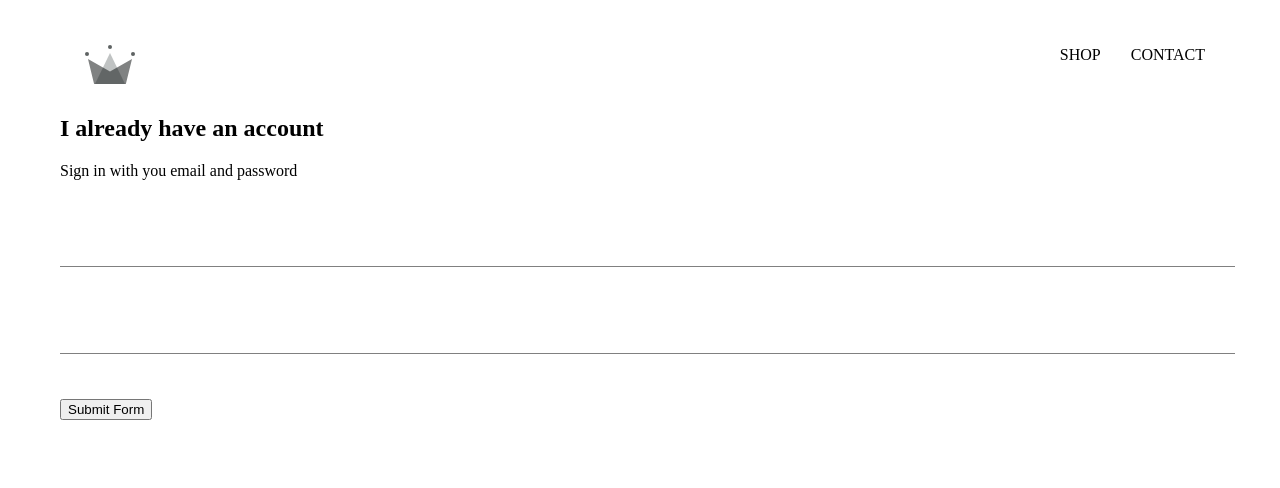
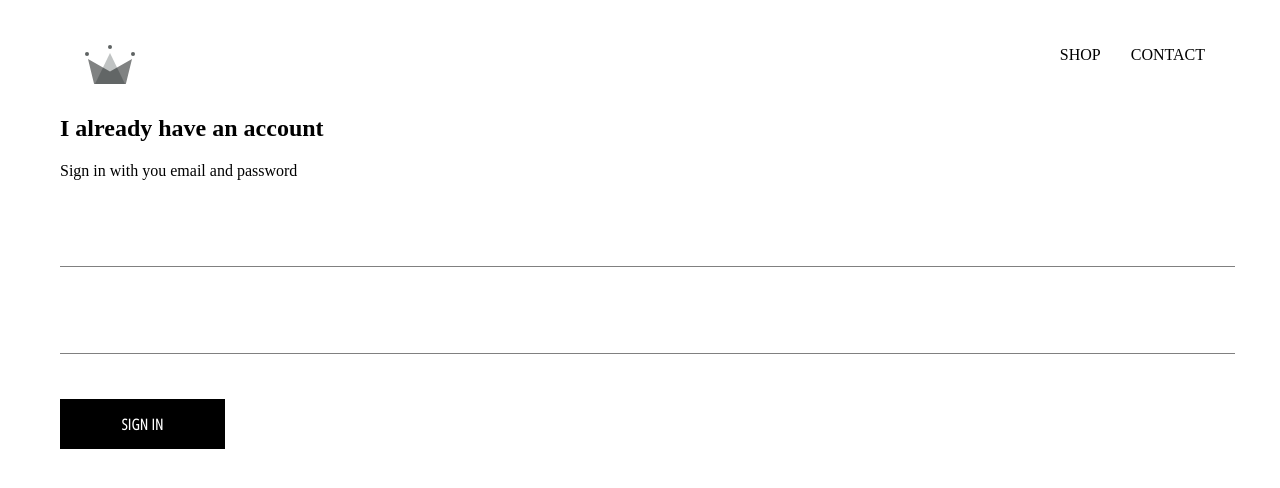
Before and after one commit to trave84/Digital-Commerce, a React (Create React App) app: page /register in a window 1280 px wide. Shown: the top 488 px of the page. Built offline with nearby package versions, Linux system fonts and the light colour scheme.

Commit message:
CustomButton component addede to SignIn with styling

```diff
--- /dev/null
+++ b/src/components/customButton/CustomButton.jsx
@@ -0,0 +1,10 @@
+import React from "react";
+import "./CustomButton.scss";
+
+const CustomButton = ({ children, ...otherProps }) => (
+  <button className="custom-button" {...otherProps}>
+    {children}
+  </button>
+);
+
+export default CustomButton;
--- /dev/null
+++ b/src/components/customButton/CustomButton.scss
@@ -0,0 +1,22 @@
+.custom-button {
+  min-width: 165px;
+  width: auto;
+  height: 50px;
+  letter-spacing: 0.5px;
+  line-height: 50px;
+  padding: 0 35px 0 35px;
+  font-size: 15px;
+  background-color: black;
+  color: white;
+  text-transform: uppercase;
+  font-family: "Open Sans Condensed";
+  font-weight: bolder;
+  border: none;
+  cursor: pointer;
+
+  &:hover {
+    background-color: white;
+    color: black;
+    border: 1px solid black;
+  }
+}
--- a/src/components/sigIn/SignIn.jsx
+++ b/src/components/sigIn/SignIn.jsx
@@ -2,6 +2,7 @@
 import "./SignIn.scss";
 
 import FormInput from "../formInput/FormInput";
+import CustomButton from "../customButton/CustomButton";
 
 class SignIn extends React.Component {
   constructor(props) {
@@ -49,7 +50,7 @@
             handleChange={this.handleChange}
             required
           />
-          <input type="submit" value="Submit Form" />
+          <CustomButton type="submit">Sign In</CustomButton>
         </form>
       </div>
     );
--- a/src/components/sigIn/SignIn.scss
+++ b/src/components/sigIn/SignIn.scss
@@ -1,3 +1,9 @@
 .sign-in {
   width: 40vw;
+  display: flex;
+  flex-direction: column;
+
+  .title {
+    margin: 10px 0px;
+  }
 }
```
